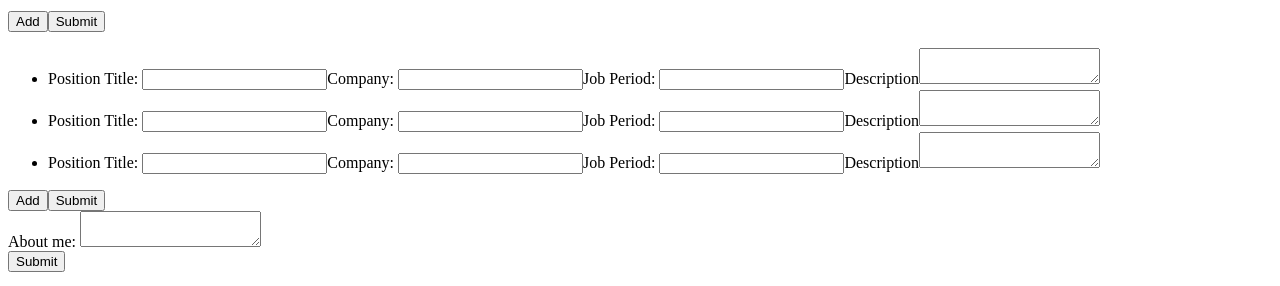
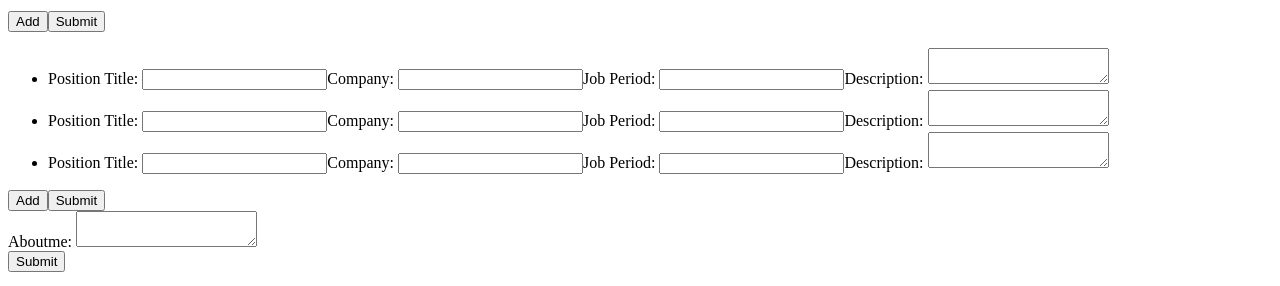
Before and after one commit to NestorNebula/cv-application, a React (Vite) app: page / in a window 1280 px wide. Shown: the part 134-420 px from the top of the page. Built offline with nearby package versions, Linux system fonts and the light colour scheme.

Commit message:
feat: add changes when a section submit is clicked

```diff
--- a/src/components/Form.jsx
+++ b/src/components/Form.jsx
@@ -65,6 +65,13 @@ function Form({ type, id, submit, cvsubmit = false }) {
       type: 'input',
     },
   ];
+  const aboutme = [
+    {
+      content: 'aboutme',
+      label: 'Aboutme',
+      type: 'textarea',
+    },
+  ];
   let section;
   switch (type) {
     case 'informations':
@@ -80,19 +87,9 @@ function Form({ type, id, submit, cvsubmit = false }) {
       section = skills;
       break;
     default:
-      const [text, setText] = useState('');
+      section = aboutme;
+  }
 
-      function updateText(e) {
-        setText(e.target.value);
-        console.log(text);
-      }
-      return (
-        <form>
-          <label htmlFor="aboutme">About me: </label>
-          <textarea id="aboutme" value={text} onChange={updateText}></textarea>
-        </form>
-      );
-  }
   const [first, setFirst] = useState('');
   const [second, setSecond] = useState('');
   const [third, setThird] = useState('');
@@ -122,18 +119,27 @@ function Form({ type, id, submit, cvsubmit = false }) {
     const formContent = [];
     for (let i = 0; i < section.length; i++) {
       if (section[i].type === 'textarea') {
+        if (submit === true) {
+          formContent.push(<p key={section[i].content + id}>{values[i]}</p>);
+        } else {
           formContent.push(
             <label
-            key={section[i.content] + 'label' + id}
+              key={section[i].content + 'label' + id}
               htmlFor={section[i].content + id}
             >
-            {section[i].label}
+              {section[i].label + ': '}
               <textarea
                 id={section[i].content + id}
                 value={values[i]}
                 onChange={updates[i]}
               ></textarea>
             </label>
+          );
+        }
+      } else {
+        if (submit === true) {
+          formContent.push(
+            <div key={section[i].content + id}>{values[i]}</div>
           );
         } else {
           formContent.push(
@@ -147,6 +153,7 @@ function Form({ type, id, submit, cvsubmit = false }) {
           );
         }
       }
+    }
     return formContent;
   }
 
--- a/src/components/List.jsx
+++ b/src/components/List.jsx
@@ -2,7 +2,7 @@ import { useState } from 'react';
 import Form from './Form';
 import { v4 as uuid } from 'uuid';
 
-function List({ type, cvsubmit = false }) {
+function List({ type, submit, cvsubmit = false }) {
   const [list, setList] = useState([
     {
       id: uuid(),
@@ -29,7 +29,7 @@ function List({ type, cvsubmit = false }) {
       <ul>
         {list.map((li) => (
           <li key={li.id}>
-            <Form type={type} id={li.id} />
+            <Form type={type} submit={submit} id={li.id} />
           </li>
         ))}
       </ul>
--- a/src/components/Section.jsx
+++ b/src/components/Section.jsx
@@ -3,7 +3,7 @@ import Form from './Form';
 import List from './List';
 
 function Section({ type, cvsubmit = false }) {
-  const [submit, setSubmit] = useState(true);
+  const [submit, setSubmit] = useState(false);
 
   function updateSubmit() {
     setSubmit(!submit);
@@ -11,9 +11,9 @@ function Section({ type, cvsubmit = false }) {
 
   function checkType() {
     return type === 'informations' || type === 'aboutme' ? (
-      <Form type={type} />
+      <Form type={type} submit={submit} />
     ) : (
-      <List type={type} />
+      <List type={type} submit={submit} />
     );
   }
 
```
Lines whose indentation alone changed are shown as unchanged.
